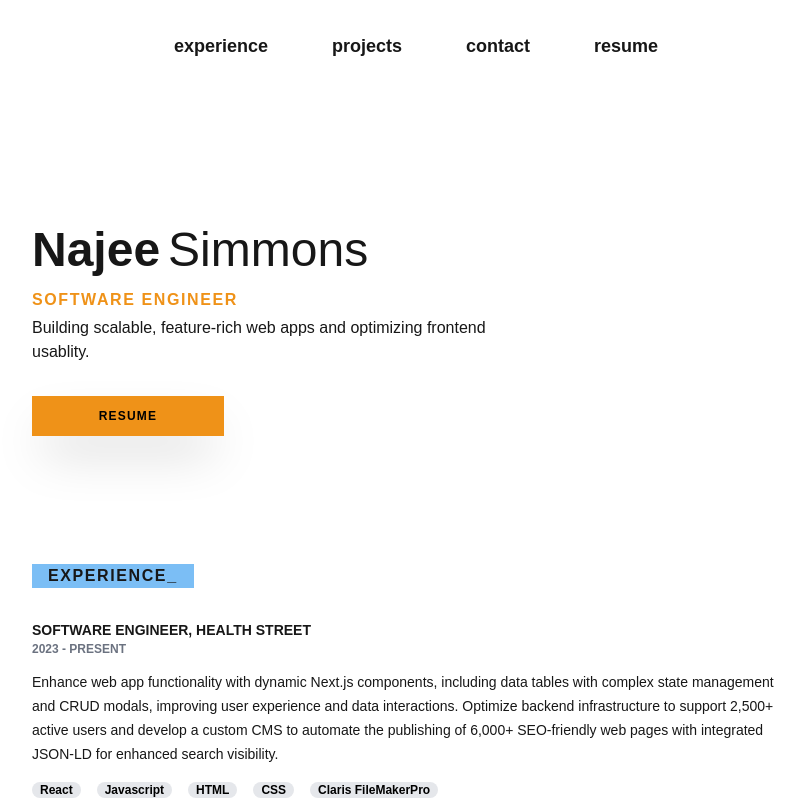
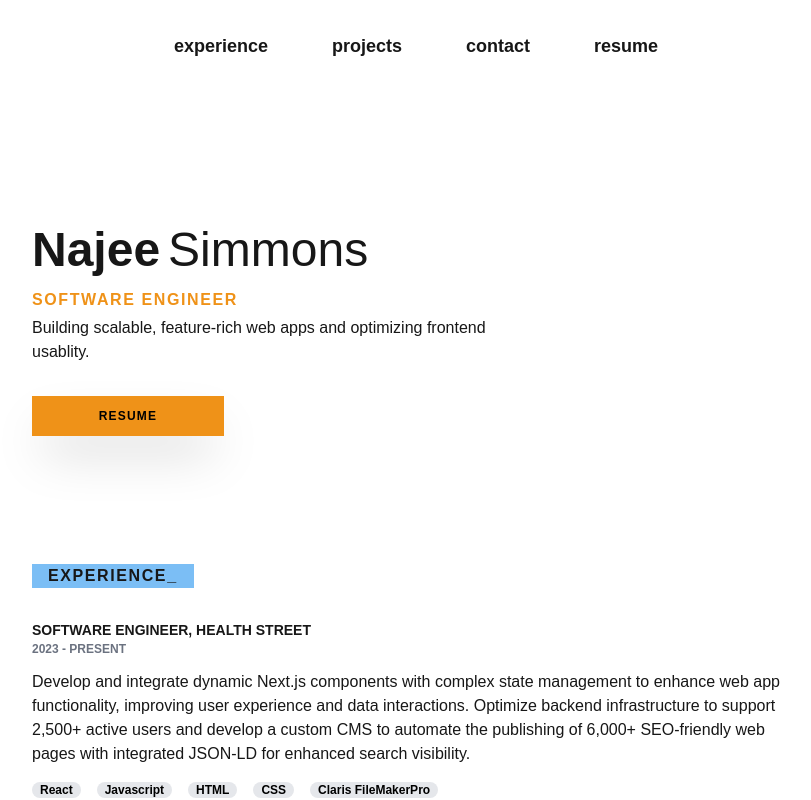
Before and after one commit to najeesimmons/portfolio_v2, a Next.js app: page / in a window 1280 px wide. Shown: the top 800 px of the page, without its empty margins (224-1035 px from the left). Built offline with nearby package versions, Linux system fonts and the light colour scheme.

Commit message:
dark mode ads - shorten experience

```diff
--- a/src/components/Experience/Experience.js
+++ b/src/components/Experience/Experience.js
@@ -10,16 +10,16 @@ function Experience({ tech }) {
       <h4 className="text-[12px] font-bold text-gray-500 mb-3">
         2023 - PRESENT
       </h4>
-      <span className="text-sm">
-        Enhance web app functionality with dynamic Next.js components, including
-        data tables with complex state management and CRUD modals, improving
-        user experience and data interactions. Optimize backend infrastructure
-        to support 2,500+ active users and develop a custom CMS to automate the
-        publishing of 6,000+ SEO-friendly web pages with integrated JSON-LD for
-        enhanced search visibility.
-      </span>
+      <p>
+        Develop and integrate dynamic Next.js components with complex state
+        management to enhance web app functionality, improving user experience
+        and data interactions. Optimize backend infrastructure to support 2,500+
+        active users and develop a custom CMS to automate the publishing of
+        6,000+ SEO-friendly web pages with integrated JSON-LD for enhanced
+        search visibility.
+      </p>
       <div className="my-4">
-        <Tech tech={tech} />
+        <Tech tech={tech} isNoDarkMode={true} />
       </div>
     </div>
   );
--- a/src/components/Tech/Tech.js
+++ b/src/components/Tech/Tech.js
@@ -1,10 +1,17 @@
 import React from "react";
 
-function Tech({ tech }) {
+function Tech({ tech, isNoDarkMode }) {
   return (
-    <div className="h-[50] flex flex-wrap gap-4 justify-start">
+    <div className="flex flex-wrap gap-4 justify-start">
       {tech.map((technology, index) => {
-        return (
+        return isNoDarkMode ? (
+          <span
+            key={index}
+            className="px-2 py-0 text-xs font-semibold text-black bg-gray-200 rounded-full"
+          >
+            {technology}
+          </span>
+        ) : (
           <span
             key={index}
             className="px-2 py-0 text-xs font-semibold text-black bg-gray-200 dark:bg-gray-400 rounded-full"
```
